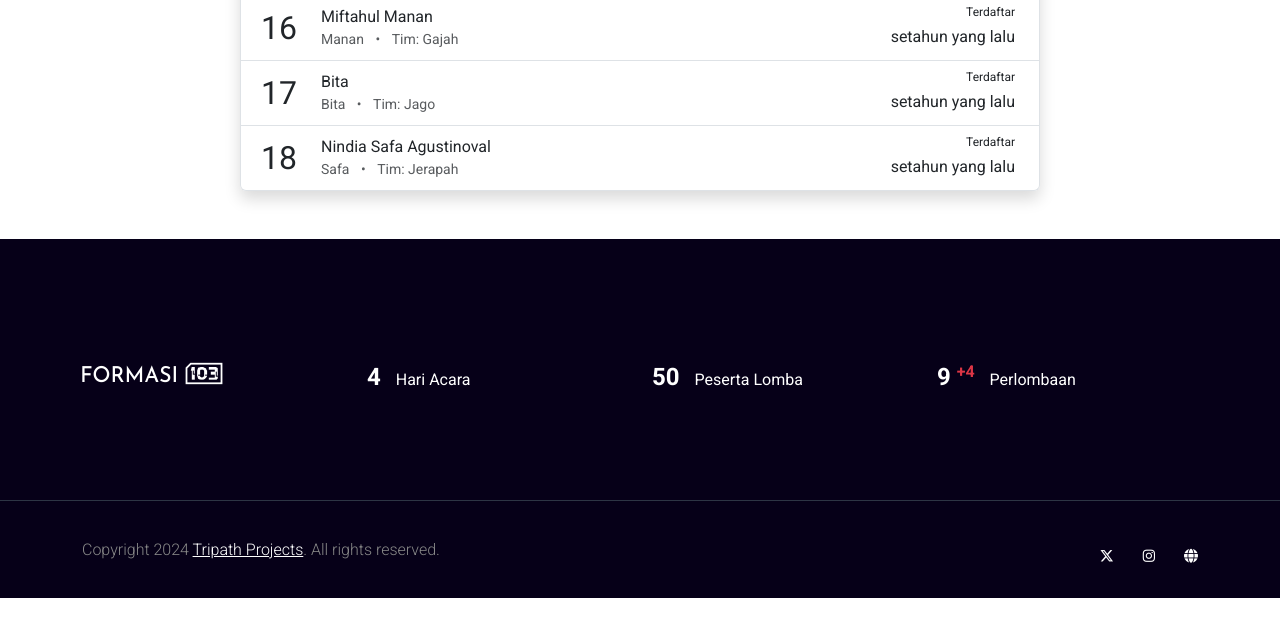
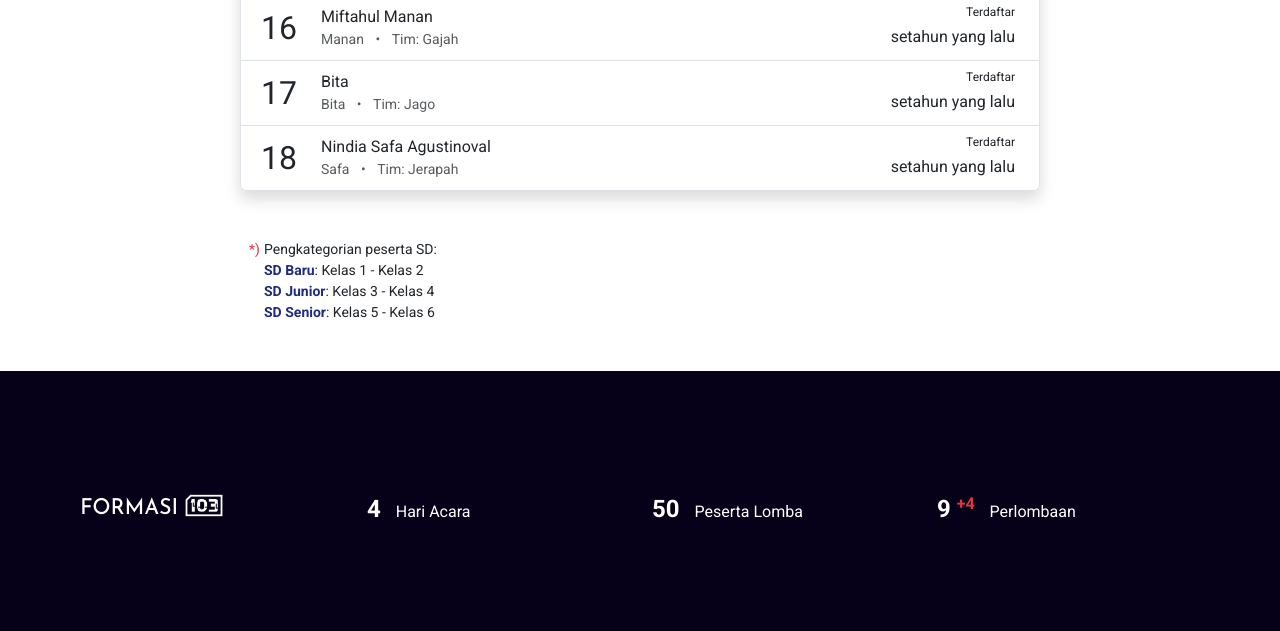
Before and after one commit to fauzantrif/pitulasan, a PHP site: page /peserta in a window 1280 px wide. Shown: the part 3979-4610 px from the top of the page. Before the commit the page ends 4577 px from the top, so only its background shows below. Run offline with PHP 8.4, Linux system fonts and the light colour scheme; data comes from the database, SQL or seed files in the repository; some libraries are stand-ins or nearby versions.

Commit message:
Participant: added footnote

```diff
--- a/peserta.php
+++ b/peserta.php
@@ -94,6 +94,23 @@
                                     ?>
                                 </div>
                                 <?php } ?>
+                                <div class="mt-5">
+                                    <small>
+                                        <div class="d-flex mt-1">
+                                            <div class="me-1 text-end">
+                                                <span class="text-danger" style="display: inline-block; width: 20px;">*)</span>
+                                            </div>
+                                            <div class="flex-fill">
+                                                Pengkategorian peserta SD:
+                                                <ul>
+                                                    <li><b>SD Baru</b>: Kelas 1 - Kelas 2</li>
+                                                    <li><b>SD Junior</b>: Kelas 3 - Kelas 4</li>
+                                                    <li><b>SD Senior</b>: Kelas 5 - Kelas 6</li>
+                                                </ul>
+                                            </div>
+                                        </div>
+                                    </small>
+                                </div>
                             </div>
                         </div>
                     </div>
```
